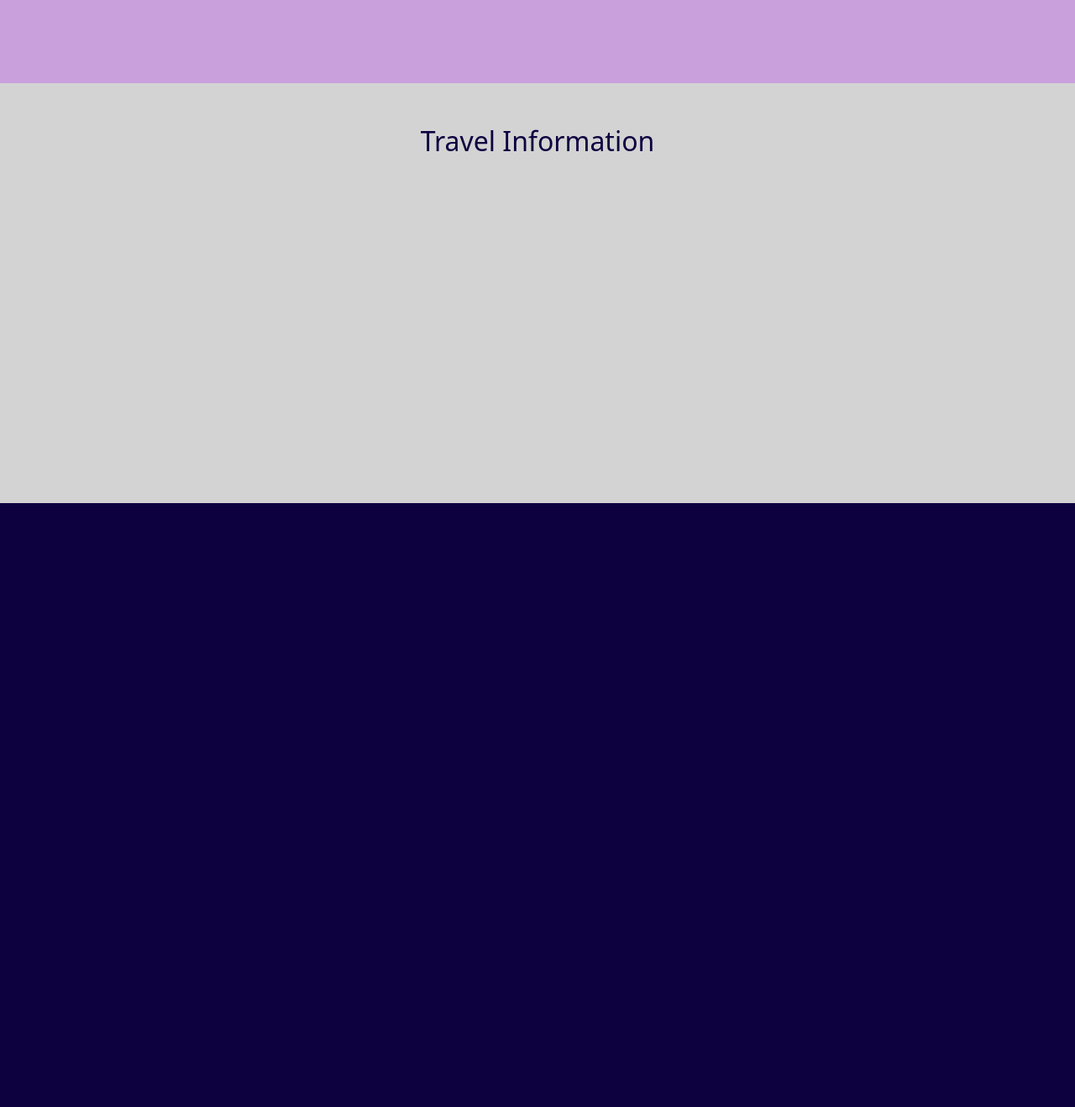
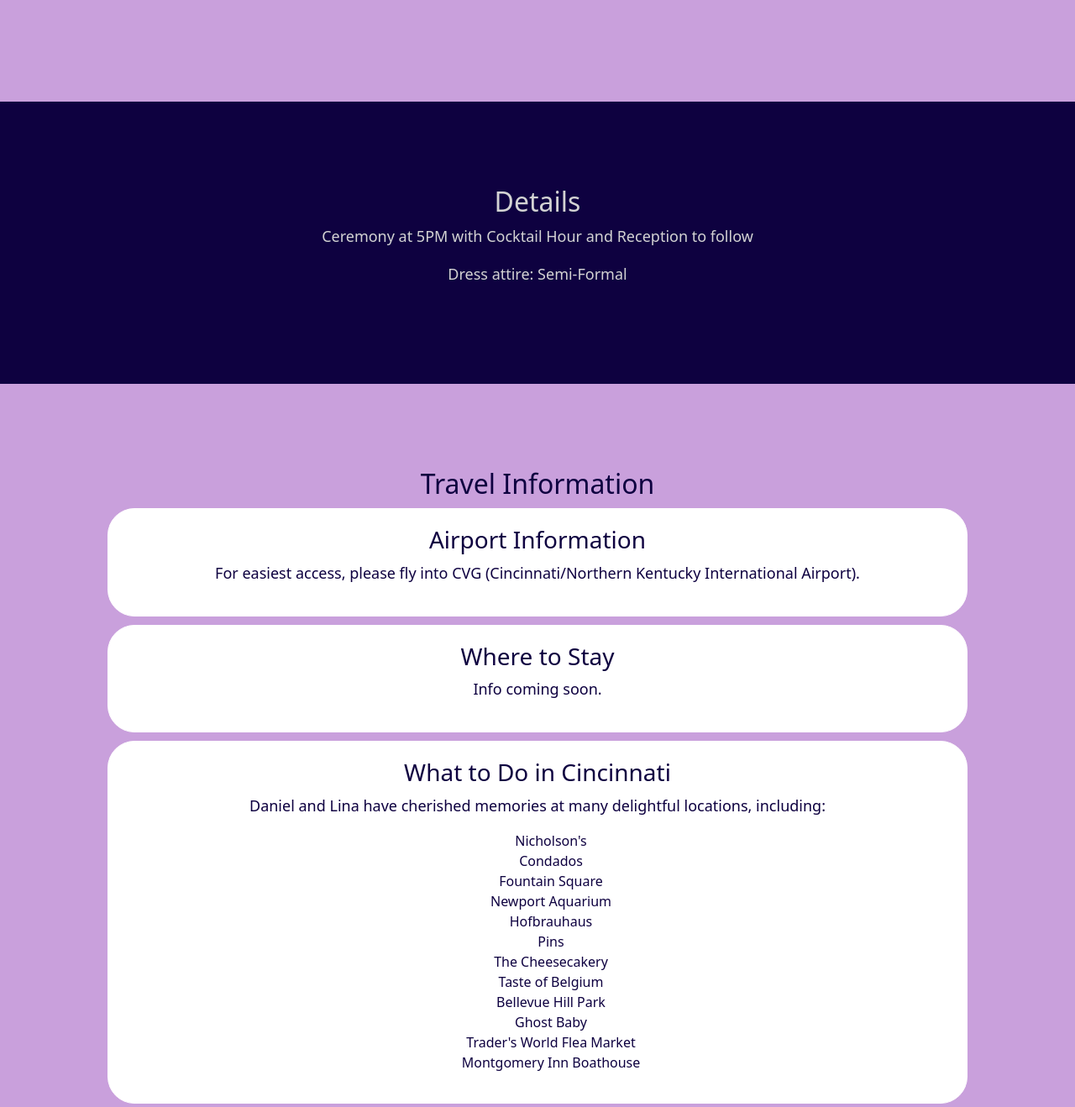
Before and after one commit to linakaval/weddingsite, a plain HTML site: page index.html in a window 1280 px wide. Shown: the part 940-2258 px from the top of the page at 84% size. Before the commit the page ends 1539 px from the top, so only its background shows below. Drawn offline with nearby package versions, Linux system fonts and the light colour scheme.

Commit message:
updated travel info on home page

```diff
--- a/index.html
+++ b/index.html
@@ -37,7 +37,39 @@
         </div>
     </div>
     <div class="section2">
+        <h2>Details</h2>
+        <p>Ceremony at 5PM with Cocktail Hour and Reception to follow</p>
+        <p>Dress attire: Semi-Formal</p>
+    </div>
+    <div class="section1">
         <h2>Travel Information</h2>
+        <div class="infocard">
+            <h3>Airport Information</h3>
+            <p>For easiest access, please fly into CVG (Cincinnati/Northern Kentucky International Airport).</p>
+        </div>
+        <div class="infocard">
+            <h3>Where to Stay</h3>
+            <p>Info coming soon.</p>
+        </div>
+        <div class="infocard">
+            <h3>What to Do in Cincinnati</h3>
+            <p>Daniel and Lina have cherished memories at many delightful locations, including:</p>
+            <ul>
+                <li>Nicholson's</li>
+                <li>Condados</li>
+                <li>Fountain Square</li>
+                <li>Newport Aquarium</li>
+                <li>Hofbrauhaus</li>
+                <li>Pins</li>
+                <li>The Cheesecakery</li>
+                <li>Taste of Belgium</li>
+                <li>Bellevue Hill Park</li>
+                <li>Ghost Baby</li>
+                <li>Trader's World Flea Market</li>
+                <li>Montgomery Inn Boathouse</li>
+            </ul>
+        </div>
+
     </div>
 </body>
 
--- a/stylesheet.css
+++ b/stylesheet.css
@@ -17,16 +17,23 @@ body {
     background-color: #c9a0dc;
     color: #0E0140;
     text-align: center;
-    height: 500px;
-    padding-top: 100px;
+    padding: 100px 0px;
 }
 
 .section2 {
-    background-color: #D3D3D3;
-    color: #0E0140;
+    background-color: #0E0140;
+    color: #D3D3D3;
     text-align: center;
-    height: 500px;
-    padding-top: 50px;
+    padding: 100px 0px;
+}
+
+.infocard {
+    background-color: white;
+    border: 1px solid white;
+    border-radius: 2rem;
+    margin: 10px auto;
+    padding: 20px;
+    width: 80%;
 }
 
 @keyframes sparkle {
@@ -169,3 +176,7 @@ navbar-brand{
     display: inline-block;
     vertical-align: top;
 }
+
+ul {
+    list-style-type: none;
+}
```
